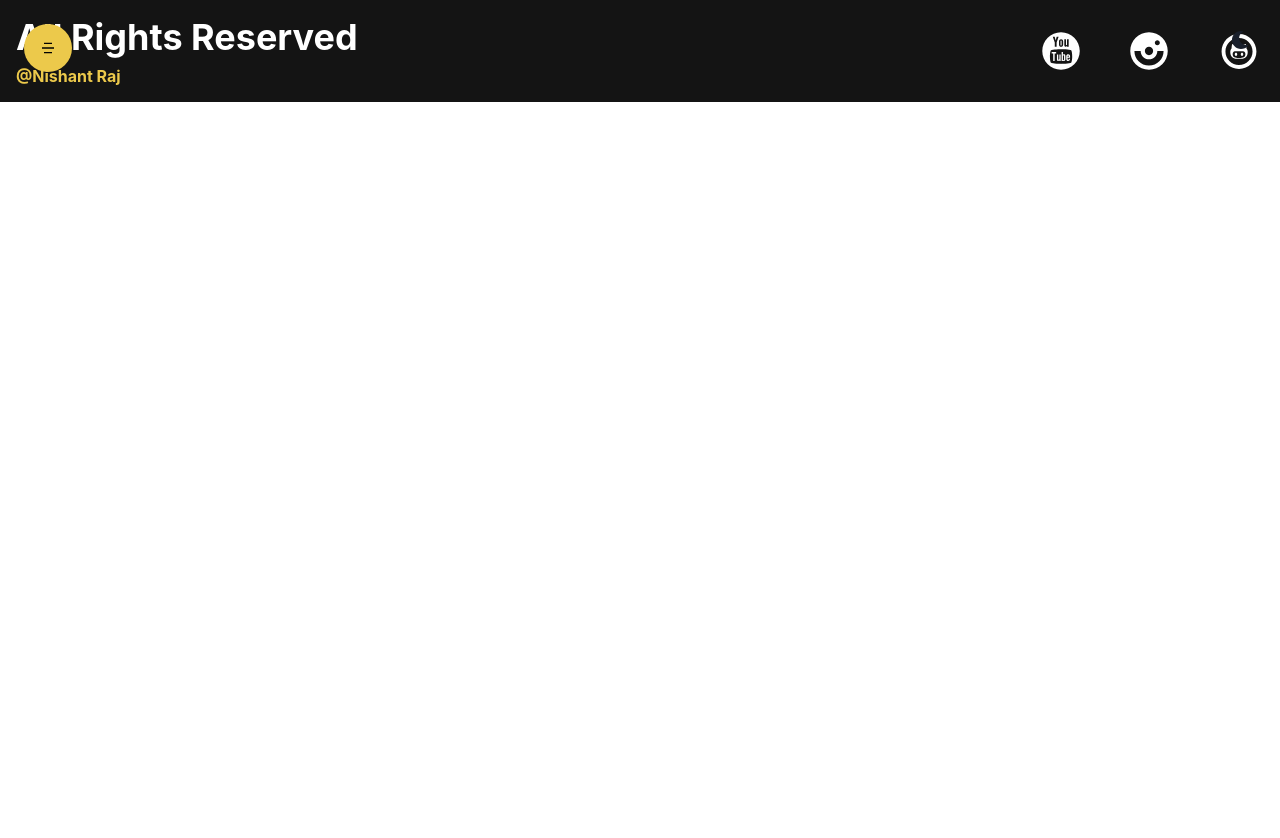
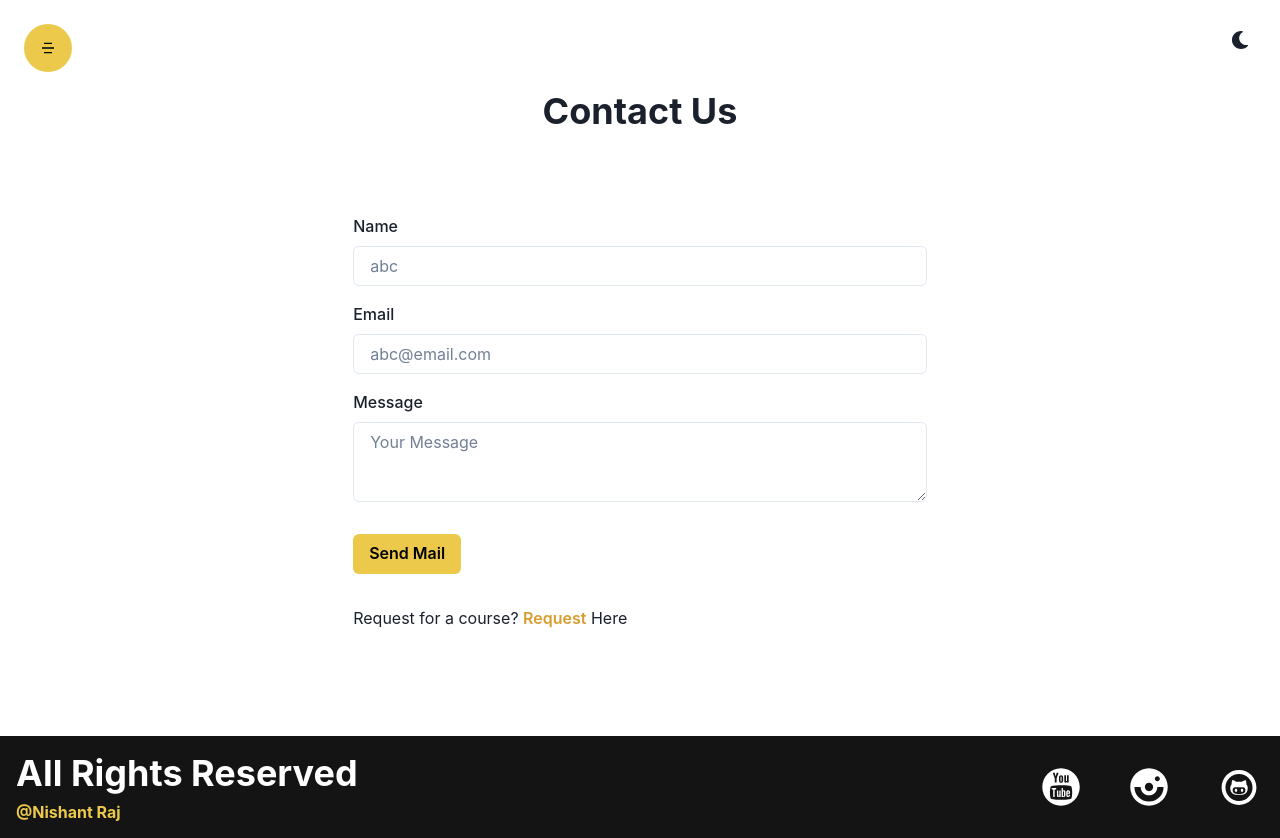
Before and after one commit to nishant-raj26/digitalmaster, a React (Create React App) app: page /contact in a window 1280 px wide. Before the commit the page ends 800 px from the top, so only its background shows below. Built offline with nearby package versions, Linux system fonts and the light colour scheme.

Commit message:
contactUs done

```diff
--- a/src/App.js
+++ b/src/App.js
@@ -8,6 +8,7 @@ import Login from './components/Auth/Login'
 import Register from './components/Auth/Register'
 import ForgetPassword from './components/Auth/ForgetPassword'
 import ResetPassword from './components/Auth/ResetPassword'
+import Contact from './components/Contact/Contact'
 
 const App = () => {
   return (
@@ -16,6 +17,7 @@ const App = () => {
       <Routes>
         <Route path='/' element={<Home />} />
         <Route path='/courses' element={<Courses />} />
+        <Route path='/contact' element={<Contact />} />
         <Route path='/login' element={<Login />} />
         <Route path='/register' element={<Register />} />
         <Route path='/forgetpassword' element={<ForgetPassword />} />
--- a/src/components/Auth/ForgetPassword.jsx
+++ b/src/components/Auth/ForgetPassword.jsx
@@ -4,7 +4,7 @@ import React, { useState } from 'react';
 const ForgetPassword = () => {
   const [email, setEmail] = useState('');
   return (
-    <Container py={'16'} height={'89vh'}  >
+    <Container py={'16'} height={'89vh'}>
       <form action="">
         <Heading
           children="Forget Password"
@@ -21,7 +21,9 @@ const ForgetPassword = () => {
             type={'email'}
             focusBorderColor="yellow.500"
           />
-          <Button type='submit' width={'full'} colorScheme='yellow'>Send Reset Link</Button>
+          <Button type="submit" width={'full'} colorScheme="yellow">
+            Send Reset Link
+          </Button>
         </VStack>
       </form>
     </Container>
--- a/src/components/Auth/Register.jsx
+++ b/src/components/Auth/Register.jsx
@@ -30,7 +30,7 @@ const Register = () => {
   const [password, setPassword] = useState('');
   const [name, setName] = useState('');
   const [imagePrev, setImagePrev] = useState();
-  const [image, setImage] = useState('')
+  const [image, setImage] = useState('');
 
   const changeImageHandler = e => {
     const file = e.target.files[0];
@@ -39,7 +39,7 @@ const Register = () => {
     reader.readAsDataURL(file);
     reader.onloadend = () => {
       setImagePrev(reader.result);
-      setImage(file)
+      setImage(file);
     };
   };
   return (
--- /dev/null
+++ b/src/components/Contact/Contact.jsx
@@ -0,0 +1,80 @@
+import {
+  Box,
+  Button,
+  Container,
+  FormLabel,
+  Heading,
+  Input,
+  //   Link,
+  Textarea,
+  VStack,
+} from '@chakra-ui/react';
+import React, { useState } from 'react';
+import { Link } from 'react-router-dom';
+
+const Contact = () => {
+  const [name, setName] = useState('');
+  const [email, setEmail] = useState('');
+  const [message, setMessage] = useState('');
+
+  return (
+    <Container h={'92vh'}>
+      <VStack h={'full'} justifyContent={'center'} spacing={'16'}>
+        <Heading children={'Contact Us'} />
+        <form action="" style={{ width: '100%' }}>
+          <Box my={'4'}>
+            <FormLabel htmlFor="name" children="Name" />
+            <Input
+              required
+              id="email"
+              value={name}
+              onChange={event => setName(event.target.value)}
+              placeholder="abc"
+              type={'text'}
+              focusBorderColor="yellow.500"
+            />
+          </Box>
+
+          <Box my={'4'}>
+            <FormLabel htmlFor="email" children="Email" />
+            <Input
+              required
+              id="email"
+              value={email}
+              onChange={event => setEmail(event.target.value)}
+              placeholder="abc@email.com"
+              type={'email'}
+              focusBorderColor="yellow.500"
+            />
+          </Box>
+
+          <Box my={'4'}>
+            <FormLabel htmlFor="message" children="Message" />
+            <Textarea
+              required
+              id="message"
+              value={message}
+              onChange={event => setMessage(event.target.value)}
+              placeholder="Your Message"
+              focusBorderColor="yellow.500"
+            />
+          </Box>
+          <Button my={'4'} colorScheme={'yellow'} type={'submit'}>
+            Send Mail
+          </Button>
+          <Box my={'4'}>
+            Request for a course?{' '}
+            <Link to="/request">
+              <Button colorScheme={'yellow'} variant={'link'}>
+                Request
+              </Button>{' '}
+              Here
+            </Link>
+          </Box>
+        </form>
+      </VStack>
+    </Container>
+  );
+};
+
+export default Contact;
```
Also changed, not shown: src/components/Layout/Footer/Footer.jsx (+6 -2 lines).
